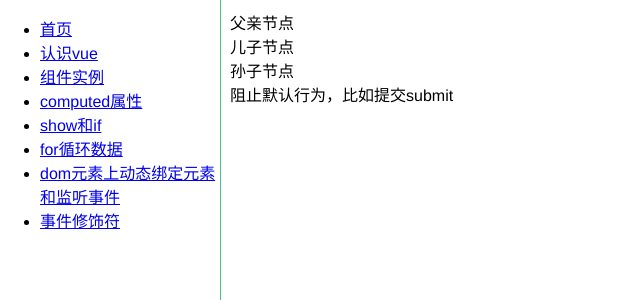
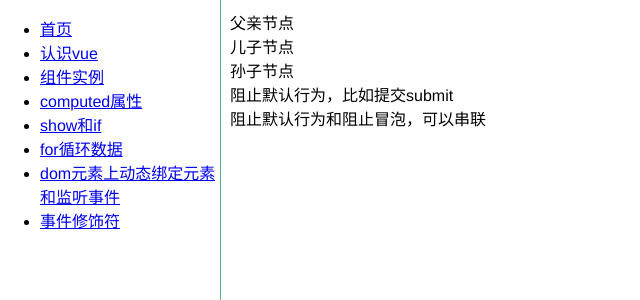
Before and after one commit to yokiyokiyoki/vue-component, a Vue app: page /#/modifier in a window 1280 px wide. Shown: the top 300 px of the page, without its empty margins (0-640 px from the left). Built offline with nearby package versions, Linux system fonts and the light colour scheme.

Commit message:
提交页面

```diff
--- a/src/components/modifier/modifier.vue
+++ b/src/components/modifier/modifier.vue
@@ -11,6 +11,7 @@
       </div>
     </div>
     <div @click.prevent="preventClick">阻止默认行为，比如提交submit</div>
+    <div @click.prevent.stop="preventClick">阻止默认行为和阻止冒泡，可以串联</div>
   </div>
 </template>
 <script>
```
